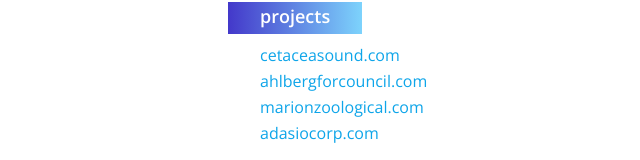
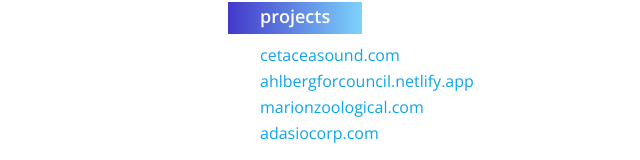
Before and after one commit to rjgoetz/rjgoetz-next, a Next.js app: page / in a window 1280 px wide. Shown: the part 474-634 px from the top of the page, without its empty margins (0-640 px from the left). Built offline with nearby package versions, Linux system fonts and the light colour scheme.

Commit message:
update josh site

```diff
--- a/pages/index.js
+++ b/pages/index.js
@@ -61,8 +61,11 @@ export default function Home() {
                   </a>
                 </li>
                 <li>
-                  <a href="https://ahlbergforcouncil.org" target="_blank">
-                    ahlbergforcouncil.com
+                  <a
+                    href="https://ahlbergforcouncil.netlify.app"
+                    target="_blank"
+                  >
+                    ahlbergforcouncil.netlify.app
                   </a>
                 </li>
                 <li>
```
